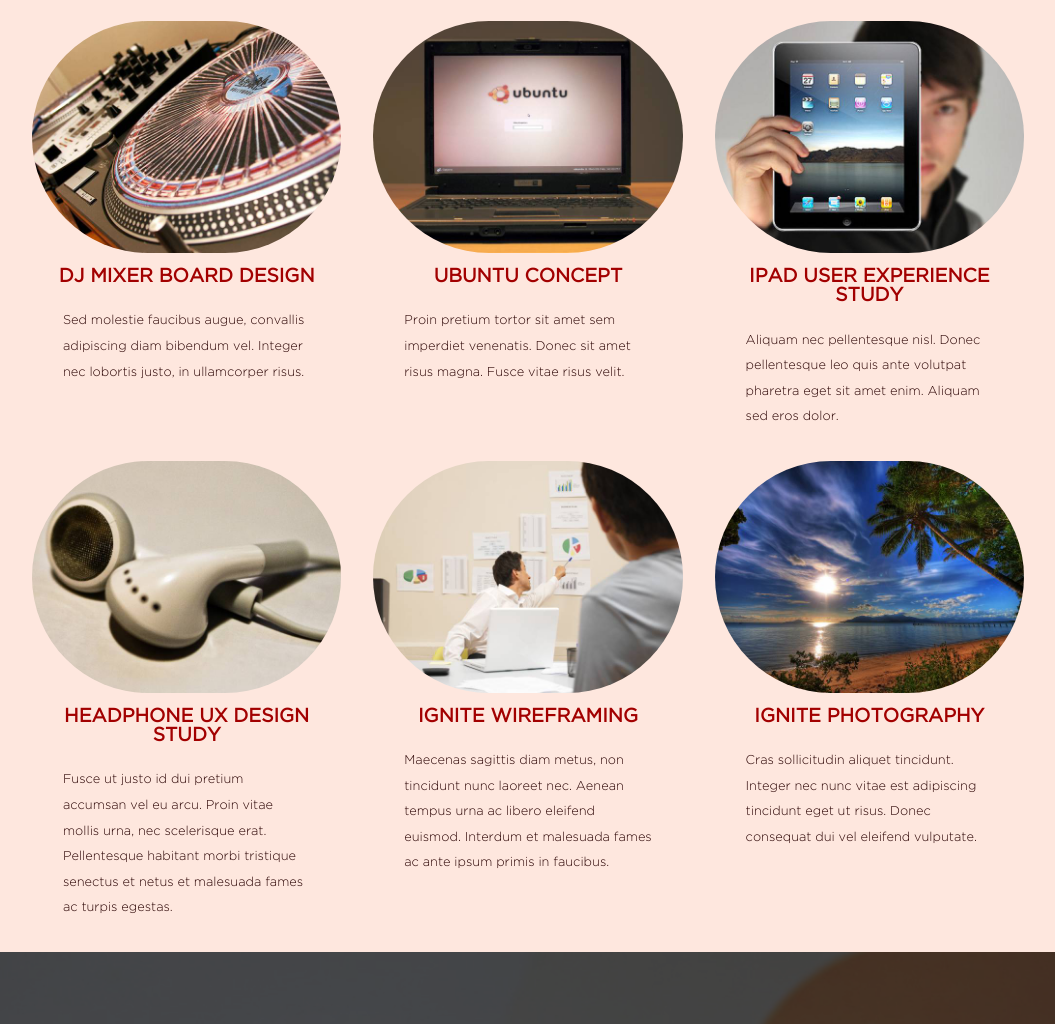
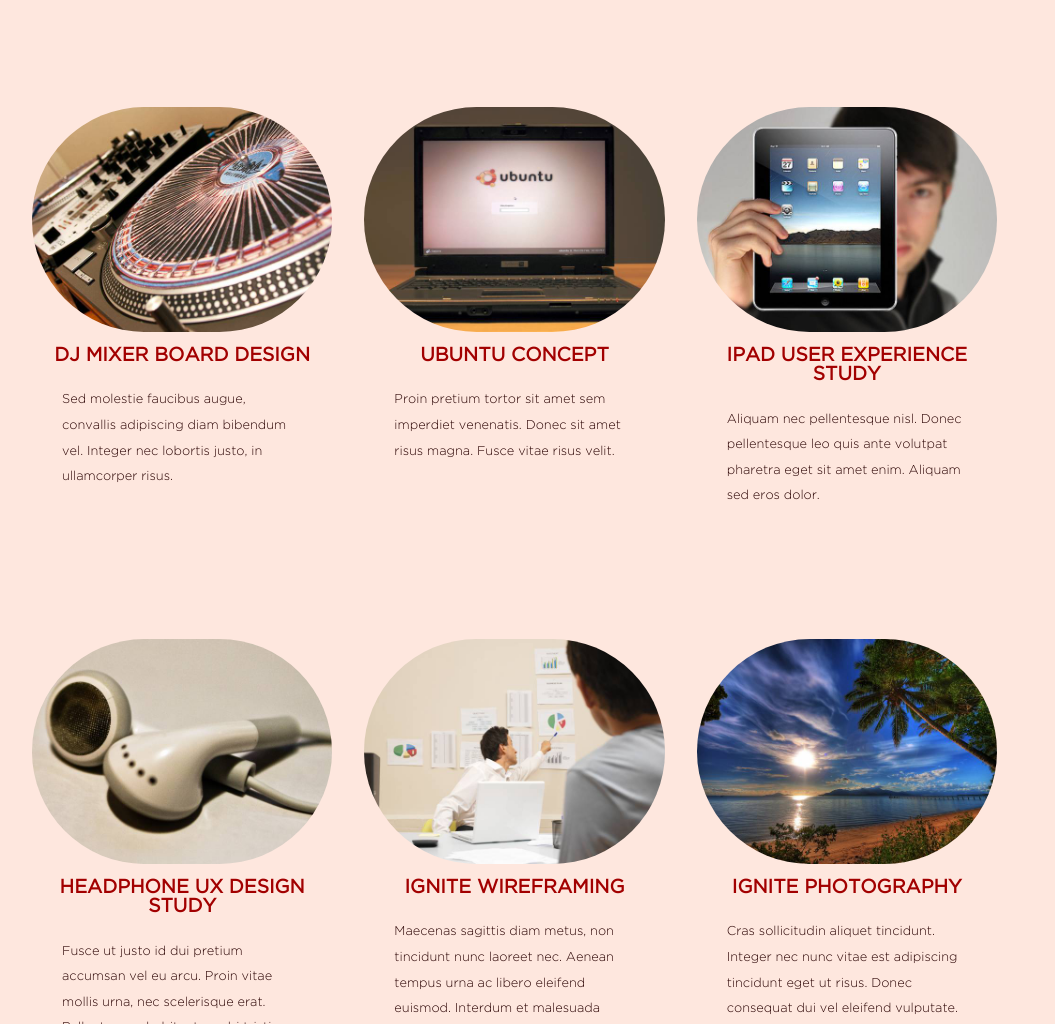
Before and after one commit to OHaiDanny/OnePager_Ignite, a plain HTML site: page index.html in a window 1280 px wide. Shown: the part 2153-3177 px from the top of the page, without its empty margins (112-1167 px from the left). Drawn offline with nearby package versions, Linux system fonts and the light colour scheme.

Commit message:
added two columns and three columns for mobile
- added 2 columns for project page from 640px and onwards.
- added 3 columns for project page from 1024px and onwards

```diff
--- a/css/scss/style.scss
+++ b/css/scss/style.scss
@@ -76,7 +76,10 @@ a {
     display:table-row;
 }
 
-@media screen and (min-width:0px) {
+.clear {
+    clear:both;
+}
+
 header {
     background:#333;
     text-align:center;
@@ -199,8 +202,7 @@ a {
         padding-top:5em;
         #projectContainer {
             margin:0 10%;
-                .row {
-                    div {
+            .project {
                 width:100%;
                 padding:1em;
                 color:$fourthColor;
@@ -220,7 +222,6 @@ a {
                 p {
                     font-size:0.8em;
                     display:none;
-                        }
                 }
             }
         }
@@ -331,7 +332,6 @@ a {
         text-align:center;
     }
 }
-}
 
 @media screen and (min-width:640px) {
 
@@ -343,14 +343,14 @@ a {
             background:transparent;
             padding-top:5em;
             #projectContainer {
-                display:table;
+                display:inherit;
                 margin:0 10%;
-                .row {
-                    div {
-                        display:table-cell;
-                        width:30.33%;
-                        height:300px;
-                        padding:1em;
+                .project {
+                    display:block;
+                    width:48%;
+                    height:450px;
+                    padding:1%;
+                    float:left;
                     color:$fourthColor;
                     img {
                         width:100%;
@@ -368,7 +368,6 @@ a {
                     p {
                         font-size:0.8em;
                         display:block;
-                        }
                     }
                 }
             }
@@ -474,7 +473,7 @@ a {
         }
     }
 
-/*    // Project Content CSS
+    // Project Content CSS
     .middleBlock + .middleBlock + .middleBlock {
         background:lighten($thirdColor, 45%);
         height:auto;
@@ -484,11 +483,10 @@ a {
             #projectContainer {
                 display:table;
                 margin:0 10%;
-                .row {
-                    div {
+                .project {
                     display:table-cell;
-                        width:30.33%;
-                        height:300px;
+                    width:29.33%;
+                    height:500px;
                     padding:1em;
                     color:$fourthColor;
                     img {
@@ -511,7 +509,6 @@ a {
             }
         }
     }
-    }*/
 
     // Contact CSS
     .middleBlock + .middleBlock + .middleBlock + .middleBlock {
--- a/index.html
+++ b/index.html
@@ -66,57 +66,52 @@
     <div class="middleBlock" id="portfolio">
         <article>
             <div id="projectContainer">
-                <div class="row">
-                    <div>
+                <div class="project">
                     <img src="img/01.jpg" alt="">
                     <h4>Capacitor</h4>
                     <p>Vestibulum fringilla, odio quis semper laoreet, lectus nisi sollicitudin augue, eleifend faucibus orci ligula nec tortor. Integer tellus arcu, tristique at ligula sit amet, fermentum congue arcu.</p>
                 </div>
-                    <div>
+                <div class="project">
                     <img src="img/02.jpg" alt="">
                     <h4>3dledtv</h4>
                     <p>Etiam id euismod nibh. Interdum et malesuada fames ac ante ipsum primis in faucibus. Fusce quis laoreet nisl. Suspendisse a leo auctor, tincidunt nunc et, mollis urna.</p>
                 </div>
-                    <div>
+                <div class="project">
                     <img src="img/03.jpg" alt="">
                     <h4>motherboard design</h4>
                     <p>Ut a felis elit. Curabitur tempus odio non cursus feugiat. Duis ante risus, tristique et dictum at, egestas eu mauris.</p>
                 </div>
-                </div>
-                <div class="row">
-                    <div>
+                <div class="project">
                     <img src="img/04.jpg" alt="">
                     <h4>DJ mixer board design</h4>
                     <p>Sed molestie faucibus augue, convallis adipiscing diam bibendum vel. Integer nec lobortis justo, in ullamcorper risus.</p>
                 </div>
-                    <div>
+                <div class="project">
                     <img src="img/05.jpg" alt="">
                     <h4>ubuntu concept</h4>
                     <p>Proin pretium tortor sit amet sem imperdiet venenatis. Donec sit amet risus magna. Fusce vitae risus velit.</p>
                 </div>
-                    <div>
+                <div class="project">
                     <img src="img/06.jpg" alt="">
                     <h4>iPad User Experience Study</h4>
                     <p>Aliquam nec pellentesque nisl. Donec pellentesque leo quis ante volutpat pharetra eget sit amet enim. Aliquam sed eros dolor.</p>
                 </div>
-                </div>
-                <div class="row">
-                    <div>
+                <div class="project">
                     <img src="img/07.jpg" alt="">
                     <h4>Headphone UX Design Study</h4>
                     <p>Fusce ut justo id dui pretium accumsan vel eu arcu. Proin vitae mollis urna, nec scelerisque erat. Pellentesque habitant morbi tristique senectus et netus et malesuada fames ac turpis egestas.</p>
                 </div>
-                    <div>
+                <div class="project">
                     <img src="img/08.jpg" alt="">
                     <h4>Ignite Wireframing</h4>
                     <p>Maecenas sagittis diam metus, non tincidunt nunc laoreet nec. Aenean tempus urna ac libero eleifend euismod. Interdum et malesuada fames ac ante ipsum primis in faucibus.</p>
                 </div>
-                    <div>
+                <div class="project">
                     <img src="img/09.jpg" alt="">
                     <h4>Ignite Photography</h4>
                     <p>Cras sollicitudin aliquet tincidunt. Integer nec nunc vitae est adipiscing tincidunt eget ut risus. Donec consequat dui vel eleifend vulputate.</p>
                 </div>
-                </div>
+                <div class="clear"></div>
             </div>
         </article>
     </div>
```
Also changed, not shown: css/style.css. Lines whose indentation alone changed are shown as unchanged.
